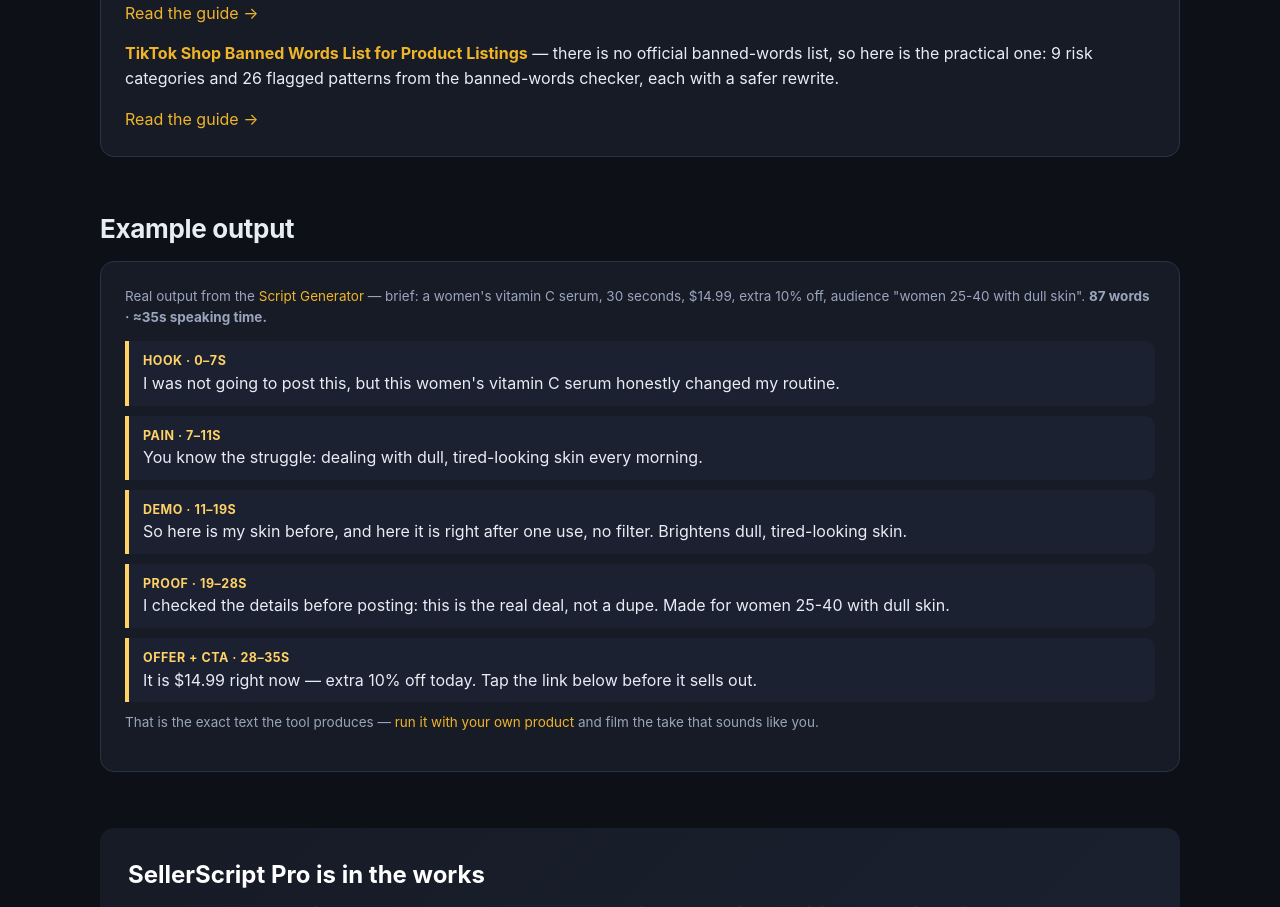
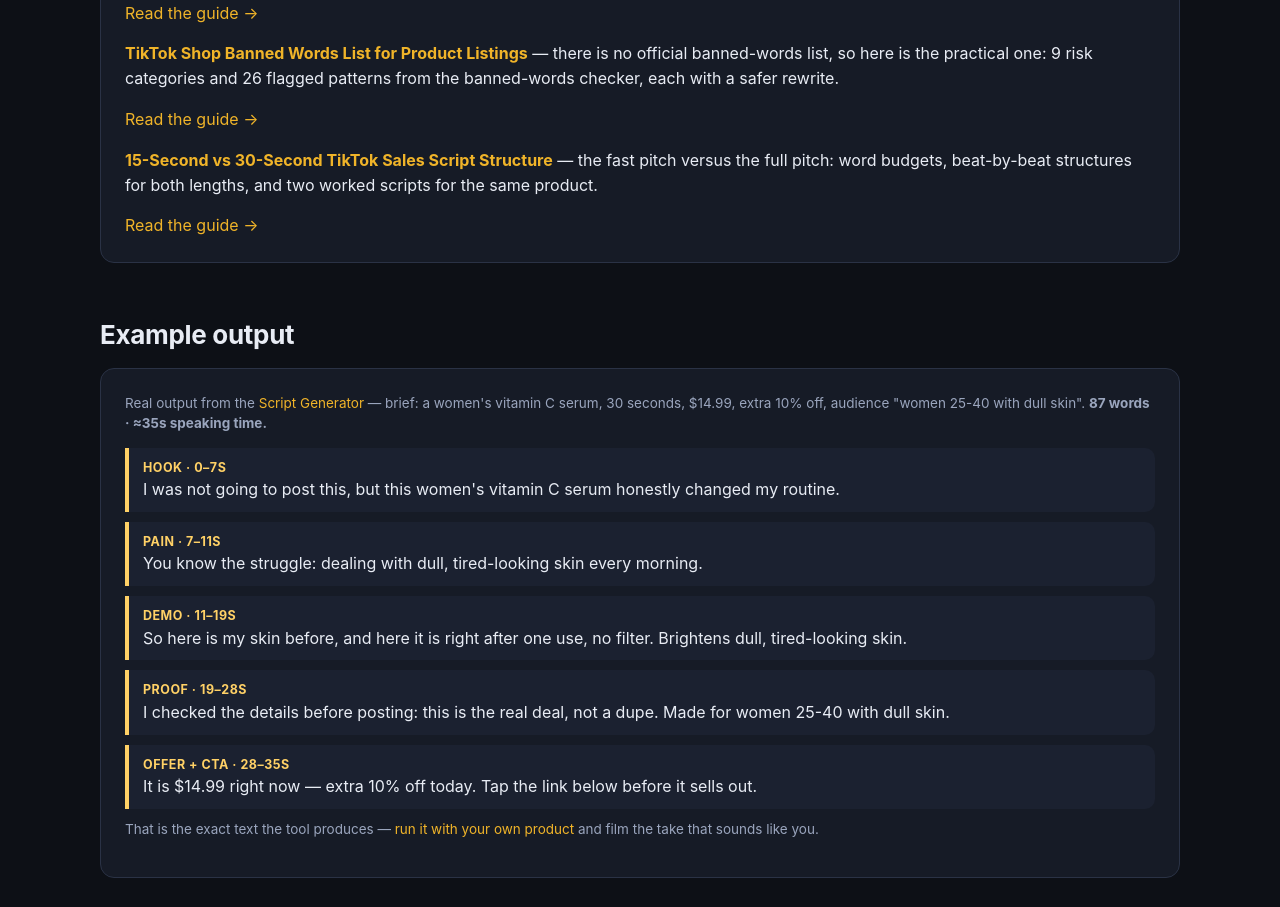
Before and after one commit to hu3075559-ai/sellerscript, a plain HTML site: page index.html in a window 1280 px wide. Shown: the part 1291-2198 px from the top of the page. Drawn offline with Linux system fonts and the light colour scheme.

Commit message:
Add guide: 15-second vs 30-second TikTok sales script structure (2026-11-27)

```diff
--- a/index.html
+++ b/index.html
@@ -94,7 +94,9 @@ gtag('config', 'G-CG8J72909Z');
       <p style="margin-top:16px"><b><a href="/guides/best-hashtags-for-tiktok-shop-products">Best Hashtags for TikTok Shop Products</a></b> — 3–5 focused tags per post: one commercial tag, category tags and niche tags, how to build the set with the hashtag generator, and what not to waste a slot on.</p>
       <p><a href="/guides/best-hashtags-for-tiktok-shop-products">Read the guide →</a></p>
       <p style="margin-top:16px"><b><a href="/guides/tiktok-shop-banned-words-list-for-product-listings">TikTok Shop Banned Words List for Product Listings</a></b> — there is no official banned-words list, so here is the practical one: 9 risk categories and 26 flagged patterns from the banned-words checker, each with a safer rewrite.</p>
-      <p style="margin-bottom:0"><a href="/guides/tiktok-shop-banned-words-list-for-product-listings">Read the guide →</a></p>
+      <p><a href="/guides/tiktok-shop-banned-words-list-for-product-listings">Read the guide →</a></p>
+      <p style="margin-top:16px"><b><a href="/guides/15-second-vs-30-second-tiktok-sales-script-structure">15-Second vs 30-Second TikTok Sales Script Structure</a></b> — the fast pitch versus the full pitch: word budgets, beat-by-beat structures for both lengths, and two worked scripts for the same product.</p>
+      <p style="margin-bottom:0"><a href="/guides/15-second-vs-30-second-tiktok-sales-script-structure">Read the guide →</a></p>
     </div>
   </section>
 
```
